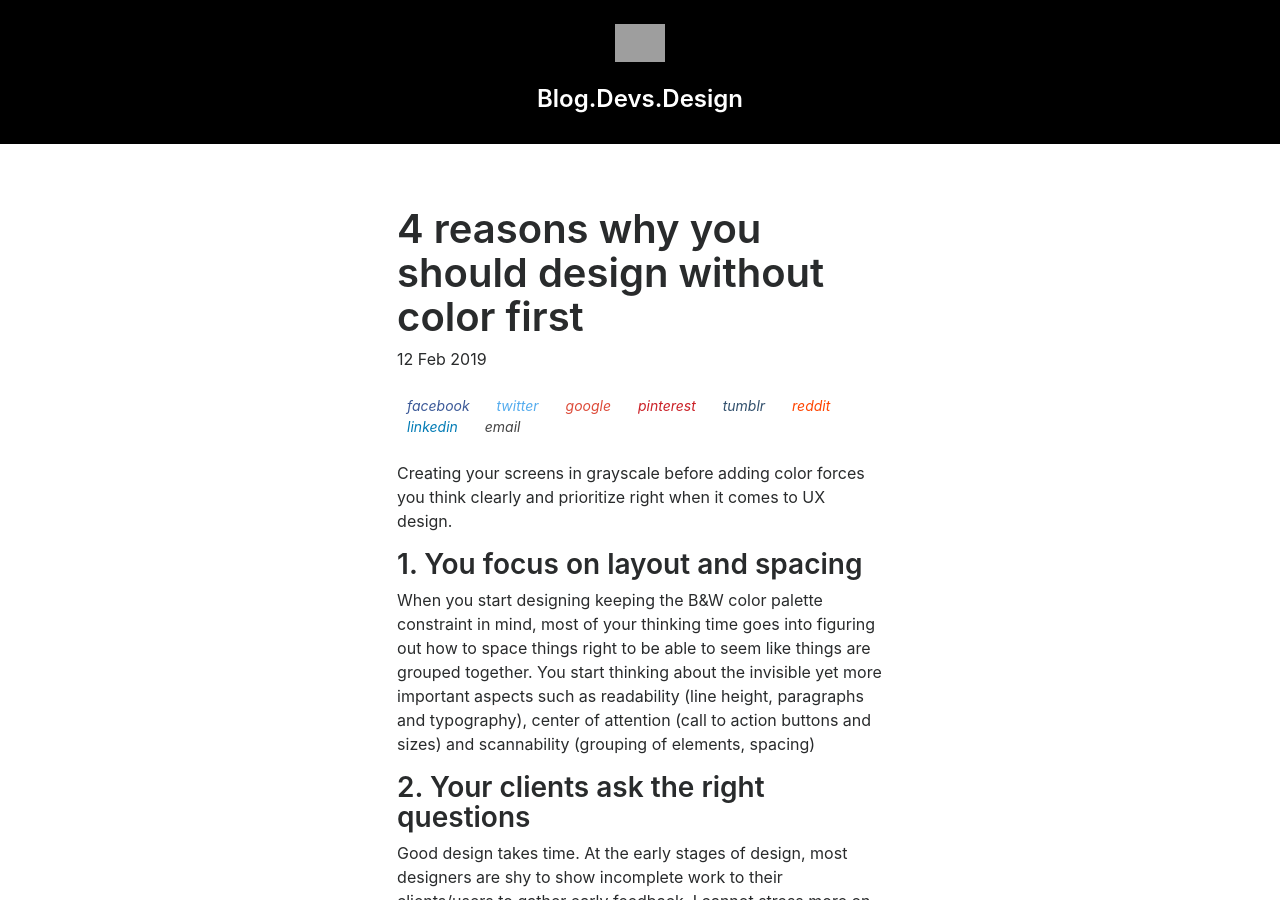
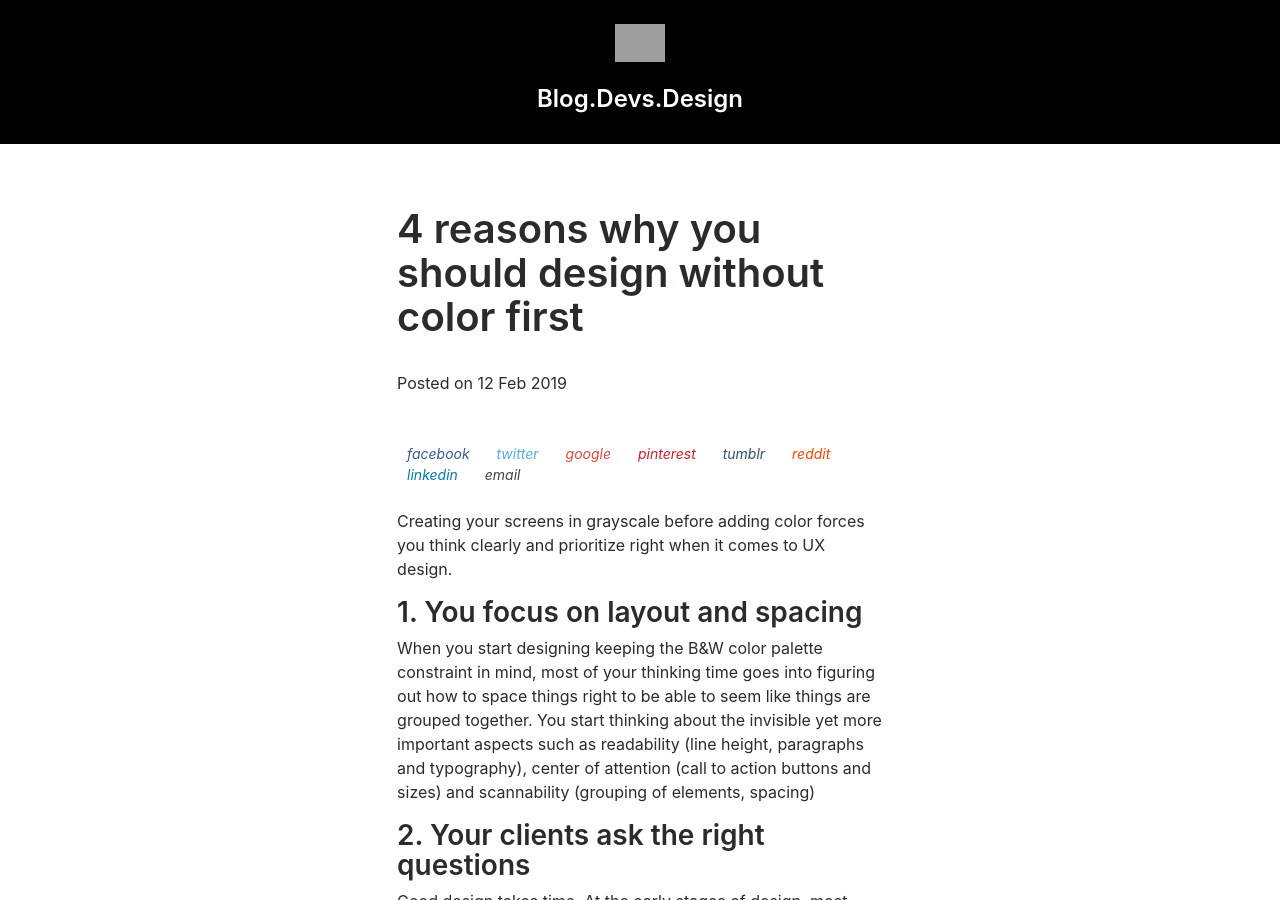
Before and after one commit to devsdesign/BlogDevsDesign, a Jekyll site: the page built from _posts/2019-02-12-design-without-color-first.md, in a window 1280 px wide and 900 px high. Built offline with Jekyll 4.4.1, drawn with Linux system fonts in a browser that asks for light colours; comment, search, counter and statistics services are not loaded; grey boxes are pictures that could not be loaded.

Commit message:
Update post.html

```diff
--- a/_layouts/post.html
+++ b/_layouts/post.html
@@ -11,10 +11,10 @@ sitemap:
 <div class="notes">
 		<div class="note single">
 			<h1 class="title" style="font-size:2.5rem">{{ page.title }}</h1>
-
+			<br />
 			<div class="date"><info datetime="{{ page.date }}">
-				{{ page.date | date_to_string }} {% if page.author %} by {{ page.author }} {% endif %}
-			</info></div><br />
+				Posted on {{ page.date | date_to_string }} {% if page.author %} by {{ page.author }} {% endif %}
+			</info></div><br /><br />
 			{% include share-bar.html %}
 			<br />
 			<!-- Post content -->
```
